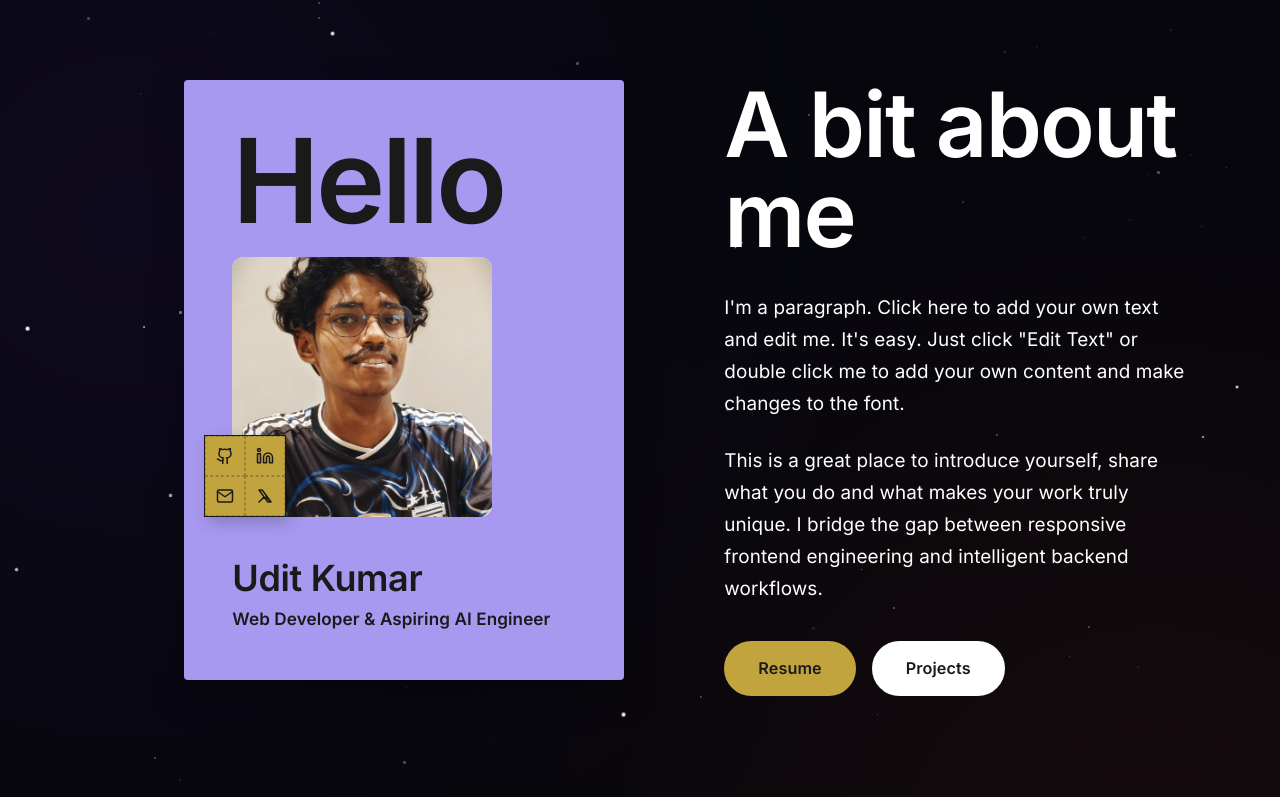
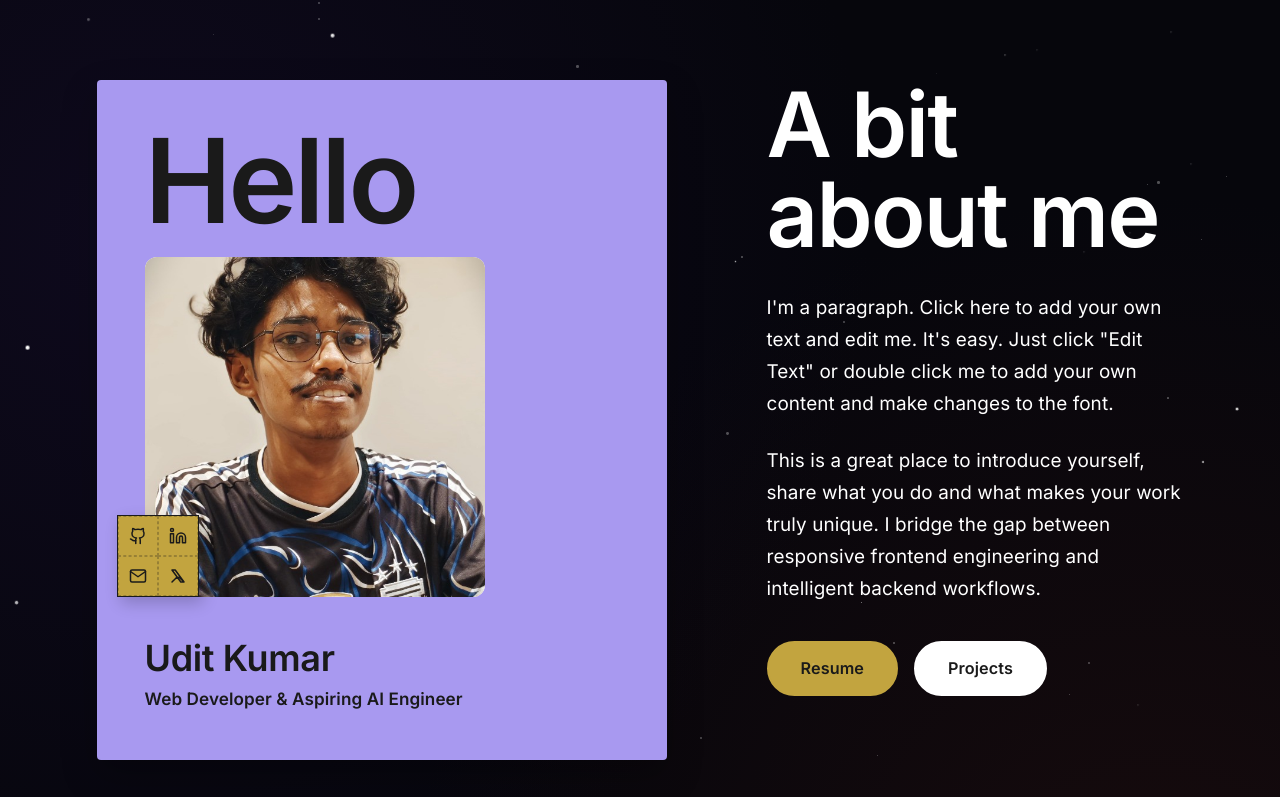
Before and after one commit to udit161/PORTFOLIO, a React (Vite) app in the folder frontend/: page / in a window 1280 px wide. Shown: the top 797 px of the page. Built offline with nearby package versions, Linux system fonts and the light colour scheme; a web font is replaced by a local one.

Commit message:
feat: increase profile card size and image width by 30% in App.css

```diff
--- a/frontend/src/App.css
+++ b/frontend/src/App.css
@@ -24,7 +24,7 @@
 
 .wix-portfolio-container {
   display: grid;
-  grid-template-columns: minmax(400px, 1.1fr) 1fr;
+  grid-template-columns: minmax(500px, 1.3fr) 1fr;
   gap: 80px;
   max-width: 1100px;
   width: 100%;
@@ -56,7 +56,7 @@
   border-radius: 4px;
   padding: 48px;
   width: 100%;
-  max-width: 440px;
+  max-width: 570px;
   box-sizing: border-box;
   display: flex;
   flex-direction: column;
@@ -85,8 +85,8 @@
 
 .photo-container-wrapper {
   position: relative;
-  width: 260px;
-  height: 260px;
+  width: 340px;
+  height: 340px;
   margin-bottom: 32px;
 
   @media (max-width: 480px) {
```
